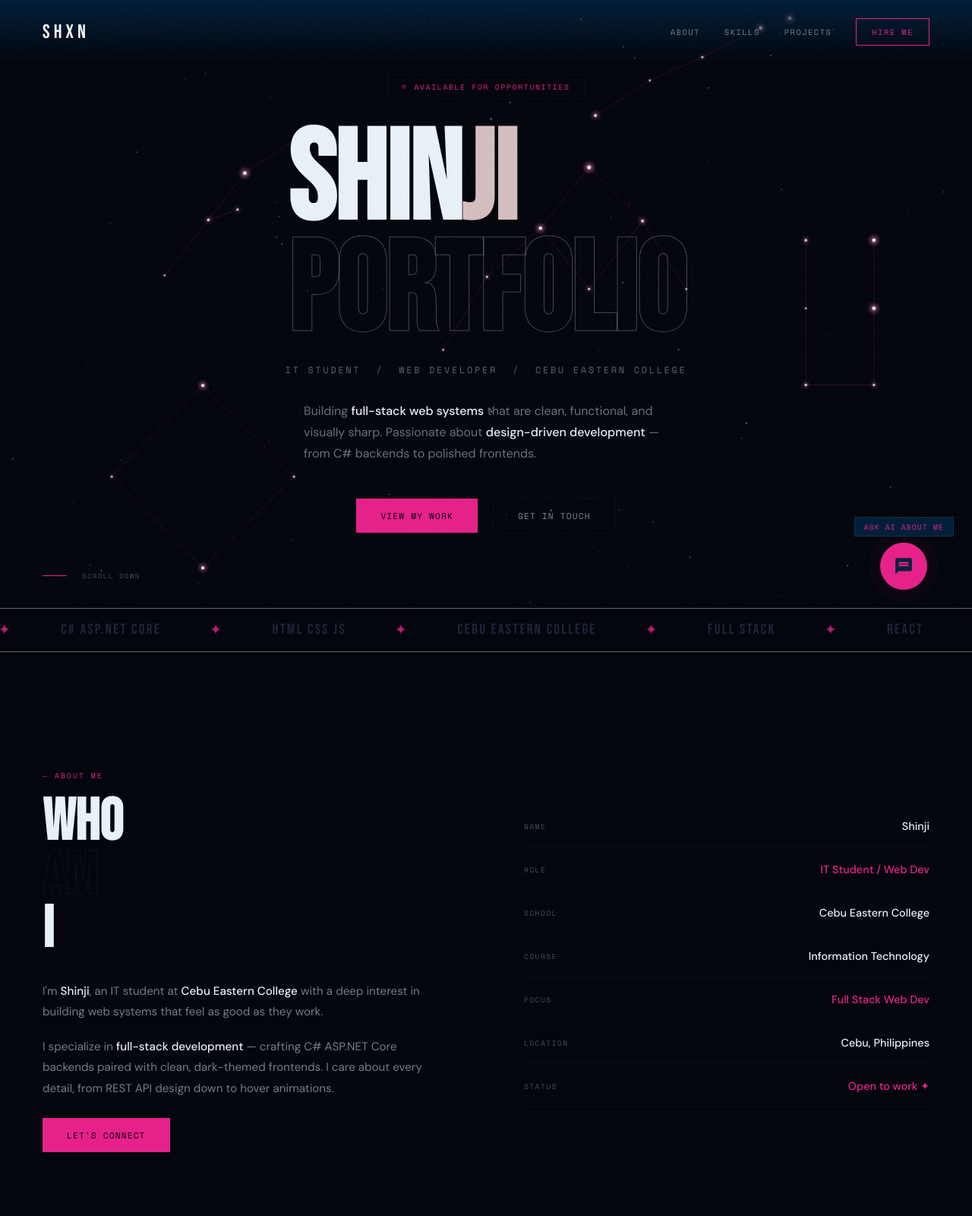
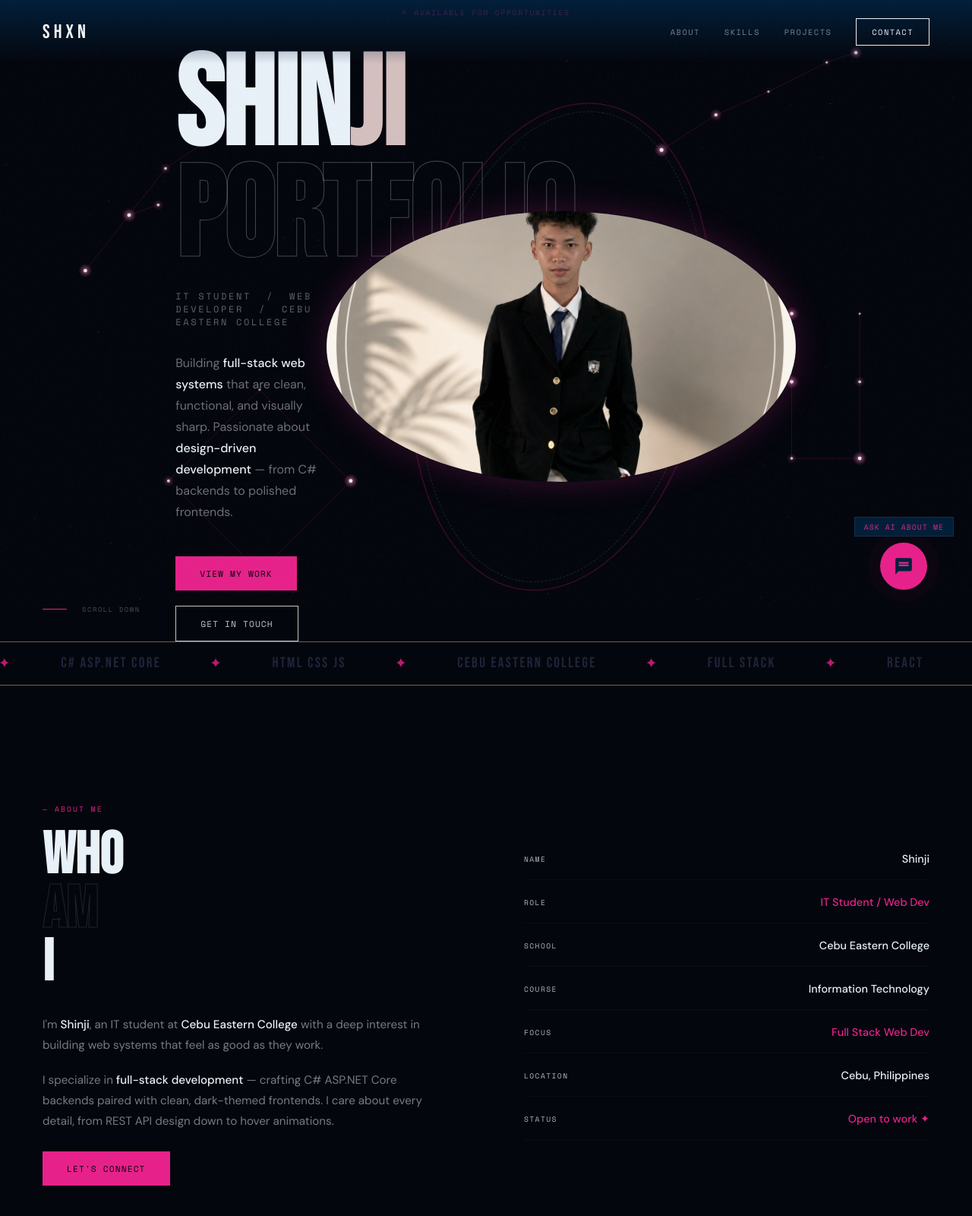
Before and after one commit to Shinji-Lei/Shinji, a plain HTML site: page shinji.html in a window 1280 px wide. Shown: the top 1600 px of the page at 76% size. Drawn offline with nearby package versions, Linux system fonts and the light colour scheme.

Commit message:
Update website with new changes 7-13-2026

```diff
--- a/script.js
+++ b/script.js
@@ -16,15 +16,17 @@ class Star {
   reset(){
     this.x = Math.random()*W;
     this.y = Math.random()*H;
-    this.r = Math.random()*1.1+.3;
-    this.baseOp = Math.random()*.5+.15;
+    this.r = Math.random()*0.1+.3;
+    this.baseOp = Math.random()*.3+.5;
     this.ph = Math.random()*Math.PI*2;
-    this.sp = Math.random()*.015+.005;
+    this.sp = Math.random()*.0001+.0001;
     this.col = Math.random() < .12 ? '#E6228A' : '#e8f0f8';
+
     const a = Math.random()*Math.PI*2;
-    const speed = Math.random()*.35+.1;
+    const speed = Math.random() * 0.00001 + 0.00001;
+
     this.vx = Math.cos(a)*speed;
-    this.vy = Math.sin(a)*speed - .05;
+    this.vy = Math.sin(a)*speed - 0.0005;
   }
   update(){
     this.ph += this.sp;
@@ -54,14 +56,13 @@ function buildStars(){
 }
 
 // ── ZODIAC CONSTELLATIONS ────────────────────────────────
-// Simplified star-and-line glyphs, normalized to a 0–1 box
 const ZODIAC_SHAPES = [
-  { pts:[[0,0.5],[0.28,0.32],[0.55,0.2],[0.85,0.05],[1,0]], edges:[[0,1],[1,2],[2,3],[3,4]] },                     // Aries
-  { pts:[[0,0.85],[0.18,0.55],[0.4,0.35],[0.6,0.1],[0.82,0.32],[1,0.6],[0.6,0.6]], edges:[[0,1],[1,2],[2,3],[3,4],[4,5],[4,6],[2,6]] }, // Leo
-  { pts:[[0.05,0],[0.05,0.4],[0.05,0.85],[0.45,0],[0.45,0.4],[0.45,0.85]], edges:[[0,1],[1,2],[3,4],[4,5],[2,5]] }, // Gemini
-  { pts:[[0.5,0],[0,0.5],[1,0.5],[0.5,1]], edges:[[0,1],[0,2],[1,3],[2,3]] },                                       // Libra
-  { pts:[[0,1],[0.3,0.62],[0.55,0.3],[1,0],[0.5,0.55]], edges:[[0,1],[1,2],[2,3],[1,4]] },                         // Sagittarius
-  { pts:[[0,0.5],[0.25,0.18],[0.5,0.62],[0.75,0.28],[1,0.5]], edges:[[0,1],[1,2],[2,3],[3,4]] },                   // Aquarius
+  { pts:[[0,0.5],[0.28,0.32],[0.55,0.2],[0.85,0.05],[1,0]], edges:[[0,1],[1,2],[2,3],[3,4]] },
+  { pts:[[0,0.85],[0.18,0.55],[0.4,0.35],[0.6,0.1],[0.82,0.32],[1,0.6],[0.6,0.6]], edges:[[0,1],[1,2],[2,3],[3,4],[4,5],[4,6],[2,6]] },
+  { pts:[[0.05,0],[0.05,0.4],[0.05,0.85],[0.45,0],[0.45,0.4],[0.45,0.85]], edges:[[0,1],[1,2],[3,4],[4,5],[2,5]] },
+  { pts:[[0.5,0],[0,0.5],[1,0.5],[0.5,1]], edges:[[0,1],[0,2],[1,3],[2,3]] },
+  { pts:[[0,1],[0.3,0.62],[0.55,0.3],[1,0],[0.5,0.55]], edges:[[0,1],[1,2],[2,3],[1,4]] },
+  { pts:[[0,0.5],[0.25,0.18],[0.5,0.62],[0.75,0.28],[1,0.5]], edges:[[0,1],[1,2],[2,3],[3,4]] },
 ];
 
 class Constellation {
@@ -71,9 +72,12 @@ class Constellation {
     this.ph = Math.random()*Math.PI*2;
     this.sp = Math.random()*.6+.3;
     const a = Math.random()*Math.PI*2;
-    const speed = Math.random()*.4+.15;
-    this.vx = Math.cos(a)*speed;
-    this.vy = Math.sin(a)*speed - .08;
+
+    // --- ADJUSTED FOR SLOWER SPEED ---
+    const speed = Math.random() * 0.1 + 0.05;
+    this.vx = Math.cos(a) * speed;
+    this.vy = Math.sin(a) * speed - 0.02; // Reduced vertical drift
+
     this.jitterAngle = Math.random()*Math.PI*2;
     this.jitterSpeed = Math.random()*.04+.01;
     this.jitterRadius = 10 + Math.random()*14;
@@ -98,7 +102,6 @@ class Constellation {
     const oy = Math.sin(time*this.jitterSpeed*0.8 + this.jitterAngle) * this.jitterRadius;
     const pts = this.points(ox, oy);
 
-    // connecting lines
     ctx.save();
     ctx.strokeStyle = 'rgba(230,34,138,.18)';
     ctx.lineWidth = 1;
@@ -109,7 +112,6 @@ class Constellation {
     });
     ctx.stroke();
 
-    // star nodes
     pts.forEach((p,i)=>{
       const tw = 0.55 + 0.45*Math.sin(time*this.sp + this.ph + i*1.3);
       const r = 1.4 + tw*1.1;
@@ -144,10 +146,9 @@ function buildConstellations(){
 resize();
 window.addEventListener('resize', resize);
 
-// ── RENDER LOOP ─────────────────────────────────────────
 let time = 0;
 function animate(){
-  time += 0.016;
+  time += 0.0001;
   ctx.clearRect(0,0,W,H);
   stars.forEach(s=>{ s.update(); s.draw(); });
   constellations.forEach(c=>{ c.update(); c.draw(time); });
@@ -155,10 +156,9 @@ function animate(){
 }
 animate();
 
-// ── SCROLL REVEAL ────────────────────────────────────────
 const reveals=document.querySelectorAll('.reveal');
 reveals.forEach(el=>
   new IntersectionObserver(entries=>{
     entries.forEach(e=>{ if(e.isIntersecting) e.target.classList.add('visible'); });
   },{threshold:.12}).observe(el)
-);
+);s
--- a/shinji.html
+++ b/shinji.html
@@ -18,7 +18,7 @@
     <a href="#about">About</a>
     <a href="#skills">Skills</a>
     <a href="#projects">Projects</a>
-    <a href="#contact" class="nav-hire">Hire Me</a>
+    <a href="#contact" class="nav-hire">contact</a>
   </div>
 </nav>
 
@@ -28,6 +28,9 @@
     <div class="badge-dot"></div>
     <span class="badge-text">Available for opportunities</span>
   </div>
+
+  <div class="hero-top">
+    <div class="hero-text">
       <h1 class="hero-name">
         SHIN<span class="cyan">JI</span><br>
         <span class="outline">PORTFOLIO</span>
@@ -41,6 +44,14 @@
         <a href="#projects" class="btn-primary">View My Work</a>
         <a href="#contact" class="btn-outline">Get in Touch</a>
       </div>
+    </div>
+
+    <div class="hero-photo">
+      <div class="hero-photo-ring"></div>
+      <img src="shinji.png" alt="Shinji" class="hero-photo-img">
+    </div>
+  </div>
+
   <div class="hero-scroll">
     <div class="scroll-bar"></div>
     <span class="scroll-txt">Scroll down</span>
@@ -165,7 +176,8 @@
         <div class="skill-tags">
           <span class="tag">Git</span><span class="tag">GitHub</span>
           <span class="tag">VS Code</span><span class="tag">Visual Studio</span>
-          <span class="tag">Swagger</span><span class="tag">Postman</span>
+          <span class="tag">Intellij IDEA</span>
+          <span class="tag">MySQL Workbench</span>
         </div>
       </div>
       <div class="skill-card reveal rd2">
@@ -183,7 +195,8 @@
         <div class="skill-tags">
           <span class="tag">WST12</span><span class="tag">CP12</span>
           <span class="tag">Web Systems</span><span class="tag">OOP</span>
-          <span class="tag">Capstone</span>
+          <span class="tag">Platform Technology</span><span class="tag">Information Management</span>
+          <span class="tag">Human Computer Interaction</span>
         </div>
       </div>
     </div>
@@ -212,19 +225,19 @@
             <span class="proj-tag">Minimal API</span><span class="proj-tag">HTML/CSS/JS</span>
             <span class="proj-tag">Session Auth</span><span class="proj-tag">In-Memory</span>
           </div>
-          <a href="#" class="proj-link">View Project →</a>
+          <!--<a href="#" class="proj-link">View Project →</a>-->
         </div>
         <div>
           <!-- Visual card mockup -->
-          <div style="background:rgba(55,67,101,.05);border:1px solid var(--border);padding:32px;font-family:'Space Mono',monospace;font-size:.65rem;line-height:2;color:rgba(55,67,101,.6);">
-            <div style="color:var(--cyan);margin-bottom:12px;">● CEC Grade System</div>
+          <div style="background:rgba(55,67,101,.05);border:1px solid var(--border);padding:32px;font-family:'Space Mono',monospace;font-size:.85rem;line-height:2;color:rgba(245, 245, 245, 0.6);">
+            <div style="color:var(--cyan);margin-bottom:12px;font-size:.85rem;">● CEC Grade System</div>
             <div>GET  /api/students   ✓</div>
             <div>POST /api/grades     ✓</div>
             <div>GET  /api/enrollment ✓</div>
             <div>POST /api/auth/login ✓</div>
-            <div style="margin-top:12px;color:rgba(55,67,101,.3);">// Admin + Teacher roles</div>
-            <div style="color:rgba(55,67,101,.3);">// Session-based auth</div>
-            <div style="color:rgba(55,67,101,.3);">// In-memory storage</div>
+            <div style="margin-top:12px;color:rgba(239, 240, 243, 0.3);">// Admin + Teacher roles</div>
+            <div style="color:rgba(244, 246, 248, 0.3);">// Session-based auth</div>
+            <div style="color:#ffffff;">// In-memory storage</div>
             <div style="margin-top:12px;color:#5bf5a0;">200 OK — Defense Passed ✦</div>
           </div>
         </div>
@@ -238,7 +251,7 @@
           <span class="proj-tag">React</span><span class="proj-tag">ASP.NET Core</span>
           <span class="proj-tag">Swagger</span><span class="proj-tag">CSS</span>
         </div>
-        <a href="#" class="proj-link">View Project →</a>
+        <!--<a href="#" class="proj-link">View Project →</a>-->
       </div>
 
       <div class="proj-card reveal rd2">
@@ -249,18 +262,7 @@
           <span class="proj-tag">ASP.NET Core</span><span class="proj-tag">EF Core</span>
           <span class="proj-tag">SQL Server</span><span class="proj-tag">OpenXML</span>
         </div>
-        <a href="#" class="proj-link">View Project →</a>
-      </div>
-
-      <div class="proj-card reveal rd1">
-        <div class="proj-num">04</div>
-        <h3 class="proj-name">Admin Dashboards</h3>
-        <p class="proj-desc">A series of teacher and admin-themed dashboards with dark aesthetics, glassmorphism cards, hover animations, rotating Bible verses, and Three.js Rasengan-inspired header animations.</p>
-        <div class="proj-stack">
-          <span class="proj-tag">HTML/CSS/JS</span><span class="proj-tag">Three.js</span>
-          <span class="proj-tag">Glassmorphism</span><span class="proj-tag">Dark UI</span>
-        </div>
-        <a href="#" class="proj-link">View Project →</a>
+        <!--<a href="#" class="proj-link">View Project →</a>-->
       </div>
 
     </div>
@@ -275,11 +277,11 @@
   </h2>
   <div class="contact-links reveal rd1">
     <a href="mailto:shinjileicalvo@gmail.com" class="contact-link">✉ Email</a>
-    <a href="https://github.com/" target="_blank" class="contact-link">⌥ GitHub</a>
-    <a href="https://linkedin.com/" target="_blank" class="contact-link">in LinkedIn</a>
+    <a href="https://github.com/Shinji-Lei" target="_blank" class="contact-link">⌥ GitHub</a>
+    <a href="https://www.facebook.com/shinji201/" target="_blank" class="contact-link">facebook</a>
     <a href="#" class="contact-link">📄 Resume</a>
   </div>
-  <a href="mailto:shinji@email.com" class="contact-email reveal rd2">shinji@Gmail.com</a>
+  <a href="mailto:shinjileicalvo@gmail.com" class="contact-email reveal rd2">shinjileicalvo@Gmail.com</a>
 </section>
 
 <!-- FOOTER -->
--- a/style.css
+++ b/style.css
@@ -38,11 +38,11 @@ nav {
 }
 .nav-links a:hover { color:var(--cyan); }
 .nav-hire {
-  border:1px solid var(--cyan) !important; padding:9px 20px;
-  color:var(--cyan) !important; opacity:1 !important;
+  border:1px solid var(--white) !important; padding:9px 20px;
+  color:var(--white) !important; opacity:1 !important;
   transition:background .2s, color .2s !important;
 }
-.nav-hire:hover { background:var(--cyan) !important; color:var(--bg) !important; }
+.nav-hire:hover { border-color:var(--cyan) !important; color:var(--cyan) !important; }
 
 /* ── SECTIONS ── */
 section { position:relative; z-index:1; min-height:100vh; display:flex; align-items:center; }
@@ -58,6 +58,16 @@ section { position:relative; z-index:1; min-height:100vh; display:flex; align-it
 .badge-dot { width:6px; height:6px; border-radius:50%; background:var(--cyan); animation:blink 1.4s infinite; }
 @keyframes blink { 0%,100%{opacity:1} 50%{opacity:.2} }
 .badge-text { font-family:'Space Mono',monospace; font-size:.6rem; letter-spacing:.18em; text-transform:uppercase; color:var(--cyan); }
+
+/* Hero top row: name/text on the left, photo on the right */
+.hero-top {
+  display:flex;
+  align-items:center;
+  justify-content:flex-start;
+  gap:8px;
+  width:70%;
+}
+.hero-text { flex:1; min-width:0; }
 
 .hero-name {
   font-family:'Bebas Neue',sans-serif;
@@ -97,12 +107,42 @@ section { position:relative; z-index:1; min-height:100vh; display:flex; align-it
 }
 .btn-primary:hover { background:#F0479E; transform:translateY(-2px); }
 .btn-outline {
-  border:1px solid var(--border); color:rgba(232,240,248,.55); padding:14px 32px;
+  border:1px solid; color:rgba(255, 255, 255, 0.767); padding:14px 32px;
   font-family:'Space Mono',monospace; font-size:.7rem; letter-spacing:.1em;
   text-transform:uppercase; text-decoration:none;
   transition:border-color .2s, color .2s;
 }
 .btn-outline:hover { border-color:var(--cyan); color:var(--cyan); }
+
+/* Hero photo */
+.hero-photo {
+  position:relative;
+  flex-shrink:0;
+  width:clamp(620px, 28vw, 550px);
+  height:clamp(240px, 28vw, 600px);
+  opacity:0; animation:fadeUp .9s .6s forwards;
+}
+.hero-photo-ring {
+  position:absolute; inset:-14px;
+  border-radius:50%;
+  border:1px solid rgba(230,34,138,.35);
+  animation: ringSpin 18s linear infinite;
+}
+.hero-photo-ring::before {
+  content:'';
+  position:absolute; inset:10px;
+  border-radius:50%;
+  border:1px dashed rgba(232,240,248,.15);
+}
+@keyframes ringSpin { to { transform: rotate(360deg); } }
+.hero-photo-img {
+  width:100%; height:100%;
+  object-fit:cover;
+  border-radius:50%;
+  border:1px solid var(--border);
+  box-shadow: 0 0 40px rgba(230,34,138,.25), 0 0 0 1px rgba(55,67,101,.15) inset;
+  filter: saturate(.92) contrast(1.02);
+}
 
 .hero-scroll {
   position:absolute; bottom:36px; left:56px;
@@ -125,12 +165,12 @@ section { position:relative; z-index:1; min-height:100vh; display:flex; align-it
 .about-inner { width:100%; display:grid; grid-template-columns:1fr 1fr; gap:100px; align-items:center; }
 .section-tag { font-family:'Space Mono',monospace; font-size:.6rem; letter-spacing:.22em; text-transform:uppercase; color:var(--cyan); margin-bottom:20px; }
 .about-title { font-family:'Bebas Neue',sans-serif; font-size:clamp(3rem,6vw,6rem); line-height:.92; margin-bottom:32px; }
-.about-title .dim { -webkit-text-stroke:1px rgba(55,67,101,.2); color:transparent; }
+.about-title .dim { -webkit-text-stroke:1px rgba(154, 154, 156, 0.2); color:transparent; }
 .about-text { font-size:.95rem; line-height:1.8; color:rgba(232,240,248,.5); margin-bottom:18px; }
 .about-text strong { color:var(--white); font-weight:500; }
 .about-right { display:flex; flex-direction:column; gap:2px; }
-.info-row { display:flex; justify-content:space-between; align-items:center; padding:18px 0; border-bottom:1px solid var(--border); }
-.info-key { font-family:'Space Mono',monospace; font-size:.6rem; letter-spacing:.15em; text-transform:uppercase; color:rgba(232,240,248,.3); }
+.info-row { display:flex; justify-content:space-between; align-items:center; padding:18px 0; border-bottom:1px solid var(--border);}
+.info-key { font-family:'Space Mono',monospace; font-size:.6rem; letter-spacing:.15em; text-transform:uppercase; color:rgba(206, 211, 221, 0.856); }
 .info-val { font-size:.9rem; color:var(--white); font-weight:500; }
 .info-val.cyan { color:var(--cyan); }
 .about-cta { margin-top:36px; }
@@ -141,7 +181,11 @@ section { position:relative; z-index:1; min-height:100vh; display:flex; align-it
 .skills-header { display:flex; align-items:flex-end; justify-content:space-between; margin-bottom:64px; }
 .skills-title { font-family:'Bebas Neue',sans-serif; font-size:clamp(3rem,6vw,6rem); line-height:.92; }
 .skills-sub { max-width:320px; font-size:.85rem; line-height:1.7; color:rgba(232,240,248,.4); text-align:right; }
-.skills-grid { display:grid; grid-template-columns:repeat(3,1fr); gap:2px; }
+.skills-grid {
+  display:grid;
+  grid-template-columns:repeat(auto-fit, minmax(240px, 1fr));
+  gap:2px;
+}
 .skill-card {
   background:var(--dim); border:1px solid var(--border);
   padding:32px 28px; transition:background .3s, border-color .3s;
@@ -174,9 +218,9 @@ section { position:relative; z-index:1; min-height:100vh; display:flex; align-it
 }
 .proj-card:hover::before { transform:scaleX(1); }
 .proj-card:hover { background:rgba(55,67,101,.07); }
-.proj-num { font-family:'Space Mono',monospace; font-size:.6rem; letter-spacing:.15em; color:var(--cyan); margin-bottom:28px; }
+.proj-num { font-family:'Space Mono',monospace; font-size:.9rem; letter-spacing:.15em; color:var(--cyan); margin-bottom:28px; }
 .proj-name { font-family:'Bebas Neue',sans-serif; font-size:2rem; letter-spacing:.04em; margin-bottom:16px; }
-.proj-desc { font-size:.87rem; line-height:1.7; color:rgba(232,240,248,.45); margin-bottom:28px; }
+.proj-desc { font-size:.90rem; line-height:1.7; color:rgba(239, 243, 247, 0.45); margin-bottom:28px; }
 .proj-stack { display:flex; flex-wrap:wrap; gap:6px; margin-bottom:32px; }
 .proj-tag {
   font-family:'Space Mono',monospace; font-size:.55rem;
@@ -198,12 +242,12 @@ section { position:relative; z-index:1; min-height:100vh; display:flex; align-it
 .contact { padding:120px 56px; justify-content:center; text-align:center; flex-direction:column; }
 .contact-pre { font-family:'Space Mono',monospace; font-size:.6rem; letter-spacing:.25em; text-transform:uppercase; color:var(--cyan); margin-bottom:28px; }
 .contact-title { font-family:'Bebas Neue',sans-serif; font-size:clamp(3.5rem,10vw,10rem); line-height:.9; margin-bottom:48px; }
-.contact-title .ghost { -webkit-text-stroke:1px rgba(55,67,101,.2); color:transparent; }
+.contact-title .ghost { -webkit-text-stroke:1px rgba(171, 171, 192, 0.384); color:transparent; }
 .contact-links { display:flex; gap:24px; justify-content:center; flex-wrap:wrap; margin-bottom:56px; }
 .contact-link {
   font-family:'Space Mono',monospace; font-size:.7rem; letter-spacing:.12em;
   text-transform:uppercase; color:rgba(232,240,248,.4); text-decoration:none;
-  border:1px solid var(--border); padding:14px 28px;
+  border: 1px solid rgb(from var(--border) r g b / 0.5); padding:14px 28px;
   transition:border-color .2s, color .2s;
 }
 .contact-link:hover { border-color:var(--cyan); color:var(--cyan); }
@@ -241,6 +285,9 @@ body::before {
   nav { padding:20px 24px; }
   .nav-links { display:none; }
   .hero, .about, .skills, .projects, .contact { padding-left:24px; padding-right:24px; }
+  .hero-top { flex-direction:column-reverse; gap:32px; text-align:center; }
+  .hero-desc { max-width:none; }
+  .hero-photo { width:180px; height:180px; }
   .about-inner { grid-template-columns:1fr; gap:48px; }
   .skills-grid { grid-template-columns:1fr 1fr; }
   .skills-header { flex-direction:column; align-items:flex-start; gap:20px; }
```
Also changed, not shown: shinji.png (added). Lines whose indentation alone changed are shown as unchanged.
